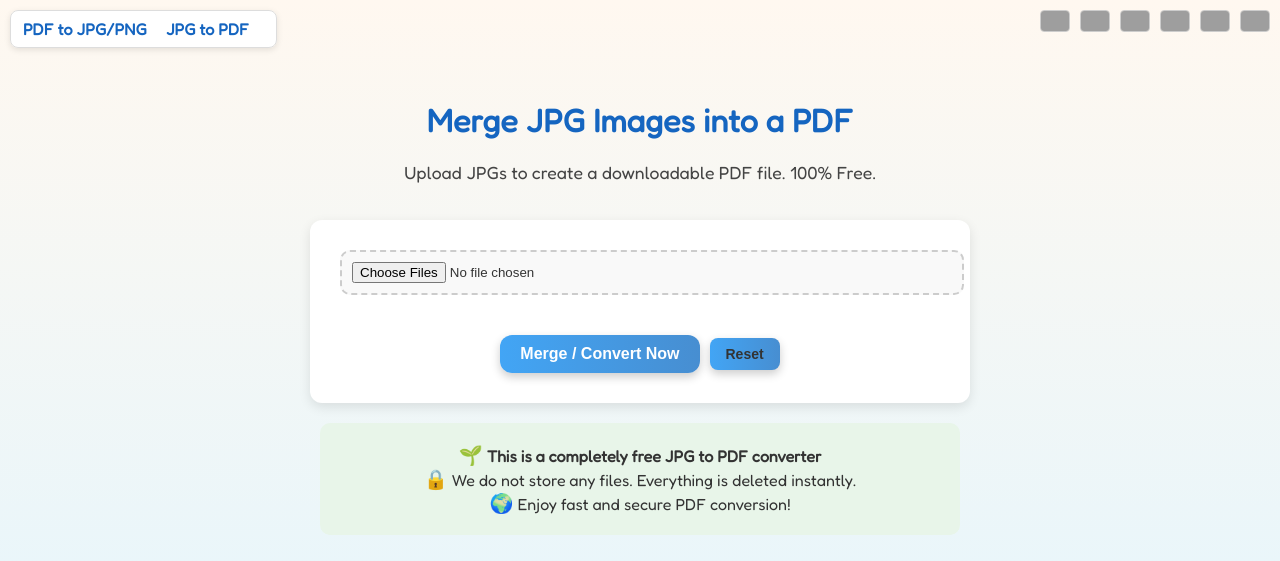
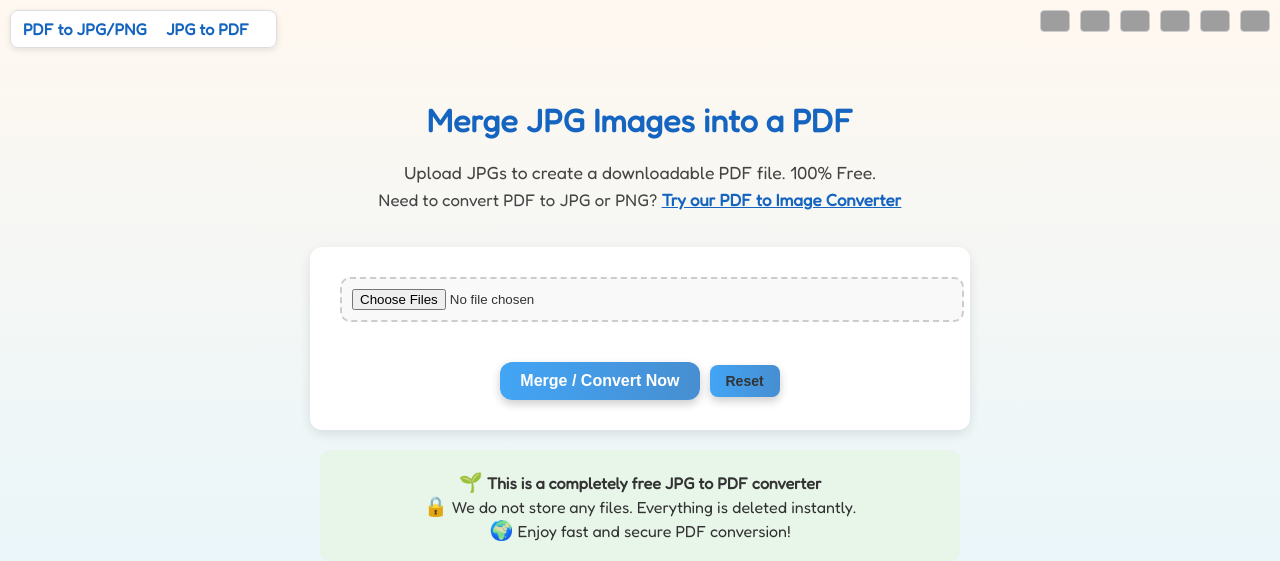
Before and after one commit to SuperB747/pdf2jpg-app, a Flask app: page /jpg-to-pdf in a window 1280 px wide. Shown: the top 561 px of the page. Run offline with Flask 3, Linux system fonts and the light colour scheme; grey boxes are pictures that could not be loaded.

Commit message:
Apply multilingual prompt links and layout updates for JPG to PDF tool

```diff
--- a/templates/jpg_to_pdf.html
+++ b/templates/jpg_to_pdf.html
@@ -146,6 +146,10 @@
     <h1 id="mainTitle">Merge JPG Images into a PDF</h1>
     <p id="mainDesc">Upload JPGs to create a downloadable PDF file. 100% Free.</p>
   </header>
+  <p id="mergePDFPrompt" style="text-align: center; font-size: 1.05em; margin-top: -10px;">
+    Need to convert PDF to JPG or PNG?
+    <a href="/" id="mergePDFLink" style="color:#1565c0; font-weight:bold; text-decoration: underline;">Try our PDF to Image Converter</a>
+  </p>
 
   <form method="post" enctype="multipart/form-data">
     <input type="file" id="fileInput" accept="image/jpeg" multiple />
@@ -174,7 +178,9 @@
         infoLine1: "This is a completely free JPG to PDF converter",
         infoLine2: "We do not store any files. Everything is deleted instantly.",
         infoLine3: "Enjoy fast and secure PDF conversion!",
-        button: "Merge / Convert Now"
+        button: "Merge / Convert Now",
+        mergePrompt: "Need to convert PDF to JPG or PNG?",
+        mergeLink: "Try our PDF to Image Converter"
       },
       fr: {
         mainTitle: "Fusionner des images JPG en un PDF",
@@ -182,7 +188,9 @@
         infoLine1: "Ceci est un convertisseur JPG en PDF complètement gratuit",
         infoLine2: "Nous ne stockons aucun fichier. Tout est supprimé instantanément.",
         infoLine3: "Profitez d'une conversion PDF rapide et sécurisée !",
-        button: "Fusionner / Convertir maintenant"
+        button: "Fusionner / Convertir maintenant",
+        mergePrompt: "Besoin de convertir un PDF en JPG ou PNG ?",
+        mergeLink: "Essayez notre convertisseur PDF en image"
       },
       es: {
         mainTitle: "Combinar imágenes JPG en un PDF",
@@ -190,7 +198,9 @@
         infoLine1: "Este es un convertidor de JPG a PDF completamente gratuito",
         infoLine2: "No almacenamos ningún archivo. Todo se elimina al instante.",
         infoLine3: "¡Disfruta de una conversión PDF rápida y segura!",
-        button: "Combinar / Convertir ahora"
+        button: "Combinar / Convertir ahora",
+        mergePrompt: "¿Necesitas convertir un PDF a JPG o PNG?",
+        mergeLink: "Prueba nuestro convertidor de PDF a imagen"
       },
       ko: {
         mainTitle: "JPG 이미지를 PDF로 병합",
@@ -198,7 +208,9 @@
         infoLine1: "완전 무료 JPG to PDF 변환기입니다",
         infoLine2: "파일을 저장하지 않으며 모든 파일은 즉시 삭제됩니다.",
         infoLine3: "빠르고 안전한 PDF 변환을 즐기세요!",
-        button: "병합 / 변환 지금"
+        button: "병합 / 변환 지금",
+        mergePrompt: "PDF를 JPG 또는 PNG로 변환하시겠습니까?",
+        mergeLink: "PDF to Image 변환기를 사용해보세요"
       },
       ja: {
         mainTitle: "JPG画像をPDFに結合",
@@ -206,7 +218,9 @@
         infoLine1: "完全無料のJPGからPDFへのコンバーターです",
         infoLine2: "ファイルは保存されず、すぐに削除されます。",
         infoLine3: "高速で安全なPDF変換をお楽しみください！",
-        button: "結合 / 変換 今すぐ"
+        button: "結合 / 変換 今すぐ",
+        mergePrompt: "PDFをJPGまたはPNGに変換したいですか？",
+        mergeLink: "PDFから画像への変換ツールを試す"
       },
       zh: {
         mainTitle: "合并JPG图片为PDF",
@@ -214,7 +228,9 @@
         infoLine1: "这是一个完全免费的JPG转PDF转换器",
         infoLine2: "我们不存储任何文件。所有内容都会立即删除。",
         infoLine3: "享受快速且安全的PDF转换！",
-        button: "合并 / 转换 现在"
+        button: "合并 / 转换 现在",
+        mergePrompt: "需要将 PDF 转换为 JPG 或 PNG 吗？",
+        mergeLink: "试试我们的 PDF 转图像工具"
       }
     };
 
@@ -227,6 +243,8 @@
       document.getElementById('infoLine2').textContent = t.infoLine2;
       document.getElementById('infoLine3').textContent = t.infoLine3;
       document.getElementById('submitBtn').textContent = t.button;
+      document.getElementById('mergePDFPrompt').childNodes[0].textContent = t.mergePrompt + ' ';
+      document.getElementById('mergePDFLink').textContent = t.mergeLink;
     }
 
     function setActiveLang(img, lang) {
```
Also changed, not shown: templates/index.html (+23 -8 lines).
